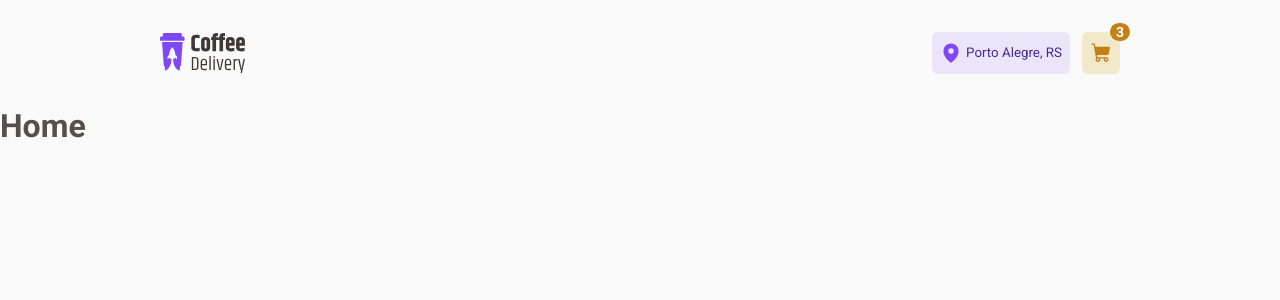
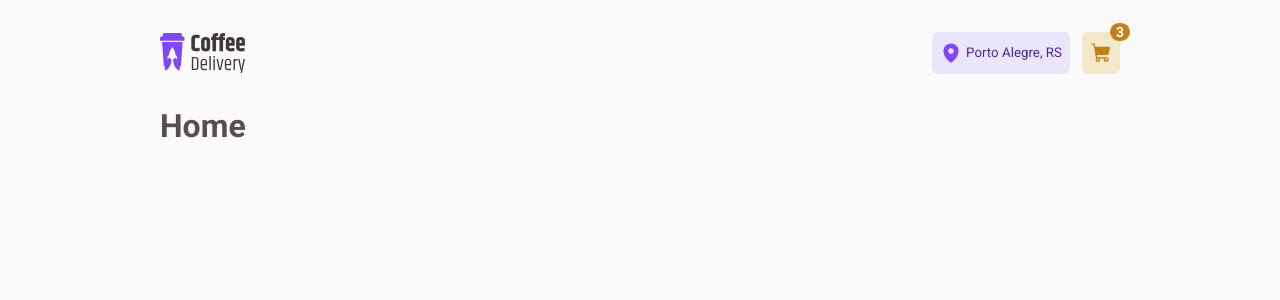
Before and after one commit to GeraldoJAlves/rockeatseat-coffee-delivery, a React (Vite) app: page / in a window 1280 px wide. Shown: the top 300 px of the page. Built offline with nearby package versions, Linux system fonts and the light colour scheme.

Commit message:
refactor: padding for default layout

```diff
--- a/src/components/header/styles.ts
+++ b/src/components/header/styles.ts
@@ -4,7 +4,7 @@ import styled from 'styled-components'
 export const HeaderContainer = styled.header`
   width: 100%;
   display: flex;
-  padding: 2rem 10rem;
+  padding: 2rem 0;
   justify-content: space-between;
 `
 
--- a/src/layouts/default-layout.tsx
+++ /dev/null
@@ -1,11 +0,0 @@
-import { Outlet } from 'react-router-dom'
-import { Header } from '../components/header'
-
-export function DefaultLayout() {
-  return (
-    <div>
-      <Header />
-      <Outlet />
-    </div>
-  )
-}
--- /dev/null
+++ b/src/layouts/default-layout/index.tsx
@@ -0,0 +1,12 @@
+import { Outlet } from 'react-router-dom'
+import { Header } from '../../components/header'
+import { LayoutContainer } from './styles'
+
+export function DefaultLayout() {
+  return (
+    <LayoutContainer>
+      <Header />
+      <Outlet />
+    </LayoutContainer>
+  )
+}
--- /dev/null
+++ b/src/layouts/default-layout/styles.ts
@@ -0,0 +1,6 @@
+import styled from 'styled-components'
+
+export const LayoutContainer = styled.div`
+  width: 100%;
+  padding: 0 10rem;
+`
```
